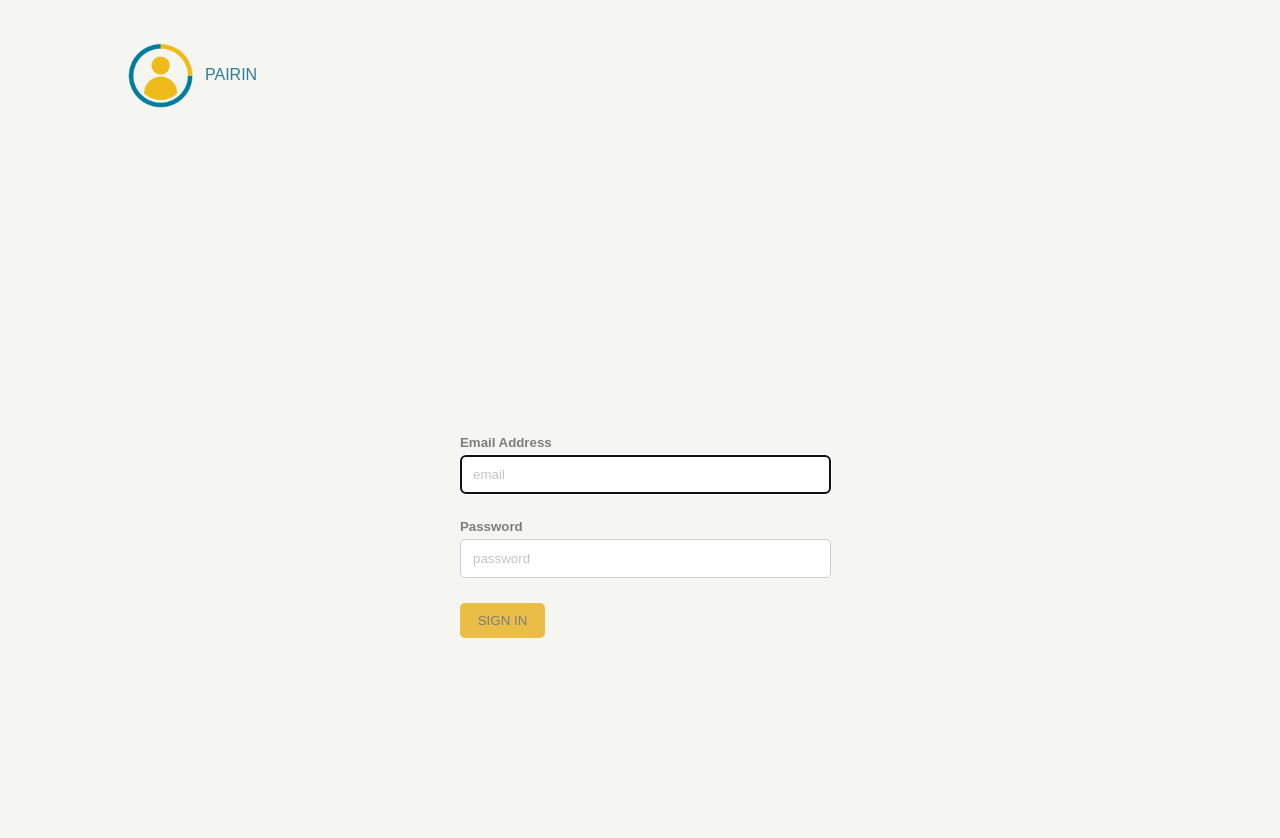
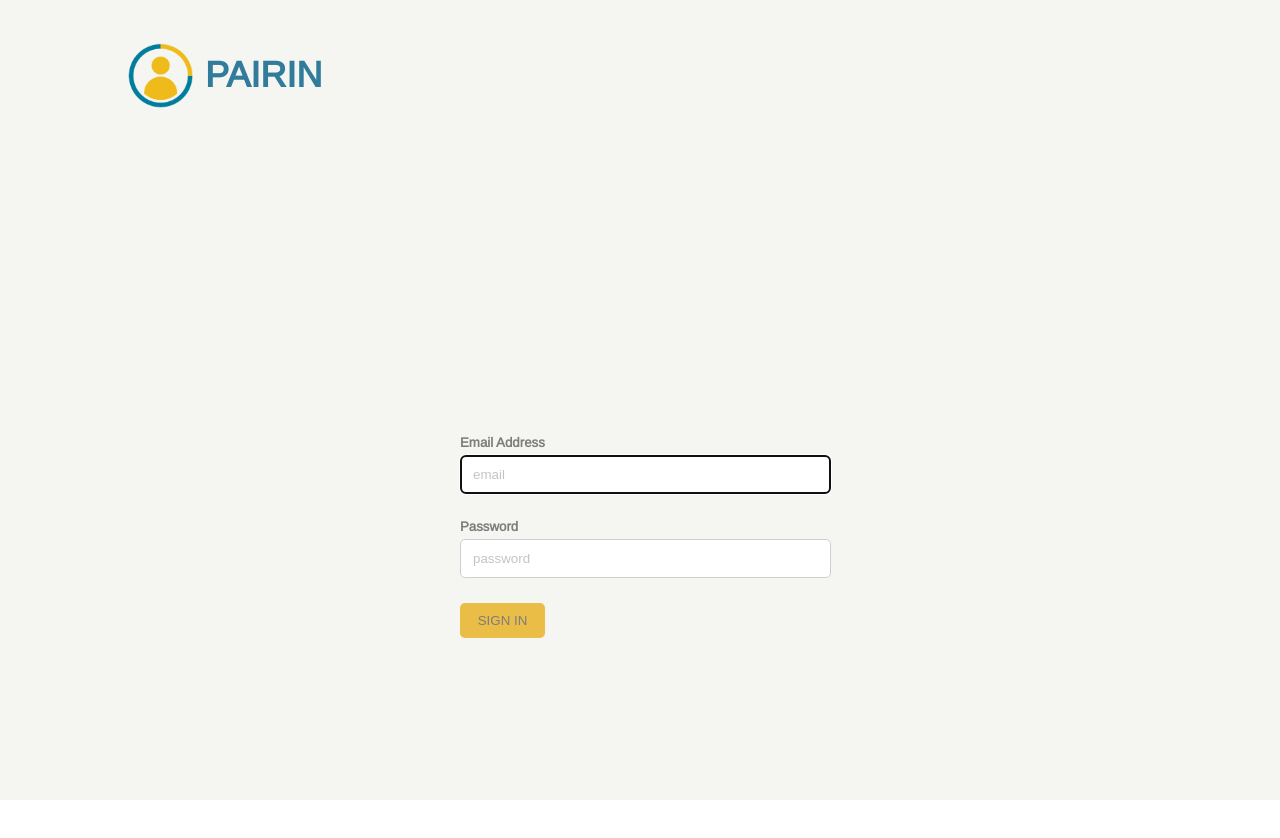
Before and after one commit to j25bender/fe-pairin, a React (Create React App) app: page / in a window 1280 px wide. Shown: the top 838 px of the page. After the commit the page ends 800 px from the top, so only its background shows below. Built offline with nearby package versions, Linux system fonts and the light colour scheme.

Commit message:
Added UserList Component

```diff
--- a/package.json
+++ b/package.json
@@ -12,5 +12,6 @@
     "build": "react-scripts build",
     "test": "react-scripts test --env=jsdom",
     "eject": "react-scripts eject"
-  }
+  },
+  "proxy": "http://localhost:3000"
 }
--- a/src/Components/App/App.css
+++ b/src/Components/App/App.css
@@ -0,0 +1,8 @@
+@import url('https://fonts.googleapis.com/css?family=Arimo');
+
+.App {
+  height: 100vh;
+  width: 100vw;
+  font-family: 'Arimo', sans-serif;
+  overflow: hidden;
+}
--- a/src/Components/SignIn/SignIn.css
+++ b/src/Components/SignIn/SignIn.css
@@ -24,6 +24,8 @@ span {
   justify-self: start;
   grid-column: 3 / 4;
   grid-row: row1-end / 2;
+  font-size: 36px;
+  font-weight: bold;
 }
 
 #form-container {
--- a/src/Components/SignIn/SignIn.js
+++ b/src/Components/SignIn/SignIn.js
@@ -1,12 +1,44 @@
 import React, { Component } from 'react';
+import UserList from '../UserList/UserList'
 import './SignIn.css';
 
 export class SignIn extends Component {
+  constructor(props) {
+    super(props);
+
+    this.state = {
+      email: '',
+      password: '',
+      error: ''
+    }
+  }
+
+  validateInput = async () => {
+    const { email, password } = this.state;
+    if(email.length && password.length) {
+      try {
+        const initialFetch = await fetch('/authenticate', {
+          method: 'POST',
+          headers: { 'Content-Type': 'application/json' },
+          body: JSON.stringify({
+            "username": email,
+            "password": password
+          })
+        })
+        const authResponse = await initialFetch.json();
+      } catch(error) {
+        this.setState({ error })
+      }
+    }
+    document.getElementById('email-input').value = '';
+    document.getElementById('password-input').value = '';
+  }
+
   render() {
     return (
       <div>
         <header>
-          <img src={require('../../assets/pairin-logo.png')}
+          <img src={ require('../../assets/pairin-logo.png') }
                alt='PAIRIN Company Logo' />
                 <span>
                   PAIRIN
@@ -14,21 +46,34 @@ export class SignIn extends Component {
         </header>
         <div id='form-container'>
           <form>
-            <h5 id='email-label'>Email Address</h5>
+            <h5 id='email-label'>
+              Email Address
+            </h5>
             <input type='email'
-                  id='email-input'
-                  placeholder='email'
-                  autoFocus
-                  required />
-            <h5 id='password-label'>Password</h5>
+                   value={ this.state.email }
+                   className='input'
+                   id='email-input'
+                   placeholder='email'
+                   autoComplete='email'
+                   autoFocus
+                   required
+                   onChange={ e => this.setState({ email: e.target.value })}
+            />
+            <h5 id='password-label'>
+              Password
+            </h5>
             <input type='password'
-                  id='password-input'
-                  placeholder='password'
-                  required />
-            <input type='button'
+                   value={ this.state.password }
+                   id='password-input'
+                   placeholder='password'
+                   autoComplete='current-password'
+                   required
+                   onChange={ e => this.setState({ password: e.target.value })}
+            />
+            <input type='submit'
                    value='SIGN IN'
                    id='sign-in-button'
-                   disabled
+                   onClick={ () => this.validateInput() }
             />
           </form>
         </div>
--- /dev/null
+++ b/src/Components/UserList/UserList.js
@@ -0,0 +1,52 @@
+import React, { Component } from 'react'
+import SignIn from '../SignIn/SignIn'
+import PropTypes from 'prop-types'
+
+class UserList extends Component {
+  constructor(props) {
+    super(props)
+    console.log(props)
+  }
+
+  // componentWillMount() {
+
+  // }
+
+  componentDidMount() {
+
+  }
+
+  // componentWillReceiveProps(nextProps) {
+
+  // }
+
+  // shouldComponentUpdate(nextProps, nextState) {
+
+  // }
+
+  // componentWillUpdate(nextProps, nextState) {
+
+  // }
+
+  // componentDidUpdate(prevProps, prevState) {
+
+  // }
+
+  // componentWillUnmount() {
+
+  // }
+
+  render() {
+    return (
+      <div>
+        HI
+      </div>
+    )
+  }
+}
+
+UserList.propTypes = {
+
+}
+
+export default UserList
```
Also changed, not shown: src/Components/UserList/UserList.css (added), 10 other files (tests, documents, lock files or other folders).
